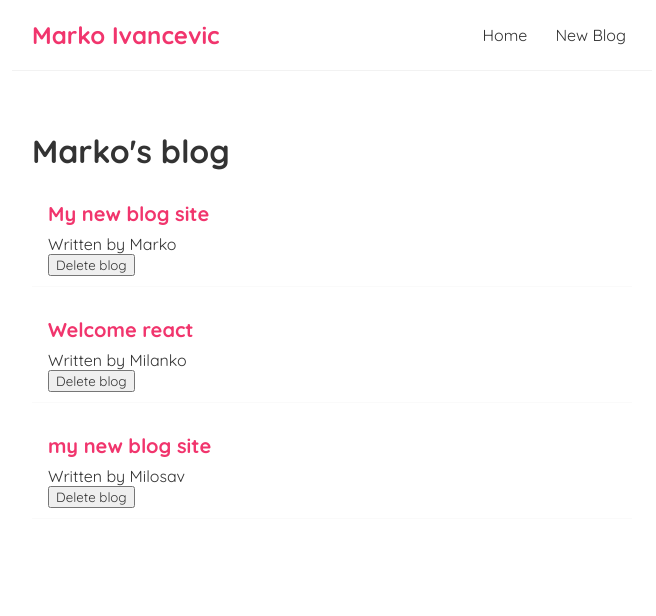
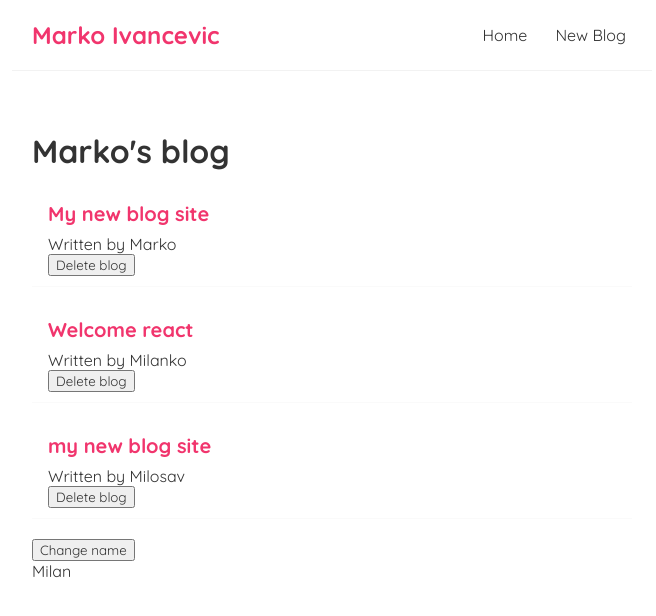
Before and after one commit to milanzivanov/m-blog-2021, a React (Create React App) app: page / in a window 1280 px wide. Shown: the top 616 px of the page, without its empty margins (308-964 px from the left). Built offline with nearby package versions, Linux system fonts and the light colour scheme; the HTML template or start-up script is replaced by a standard one.

Commit message:
Full React Tutorial #15 - useEffect Dependencies

```diff
--- a/src/Home.js
+++ b/src/Home.js
@@ -25,6 +25,8 @@
         },
     ]);
 
+    const [name, setName] = useState('Milan');
+
     // Full React Tutorial #13 - Functions as Props
     const handleDelete = (id) => {
         const newBlogs = blogs.filter(blog => blog.id !== id);
@@ -34,8 +36,8 @@
     // Full React Tutorial #14 - useEffect Hook (the basics)
     useEffect(() => {
         console.log('Use effect ran');
-        console.log(blogs);
-    });
+        console.log(name);
+    }, [name]);
 
     return (
         <div className="home">
@@ -44,6 +46,8 @@
                 title="Marko's blog"
                 handleDelete={handleDelete}>
             </BlogList>
+            <button onClick={() => setName("Miki")}>Change name</button>
+            <p>{ name }</p>
         </div>
     );
 }
```
